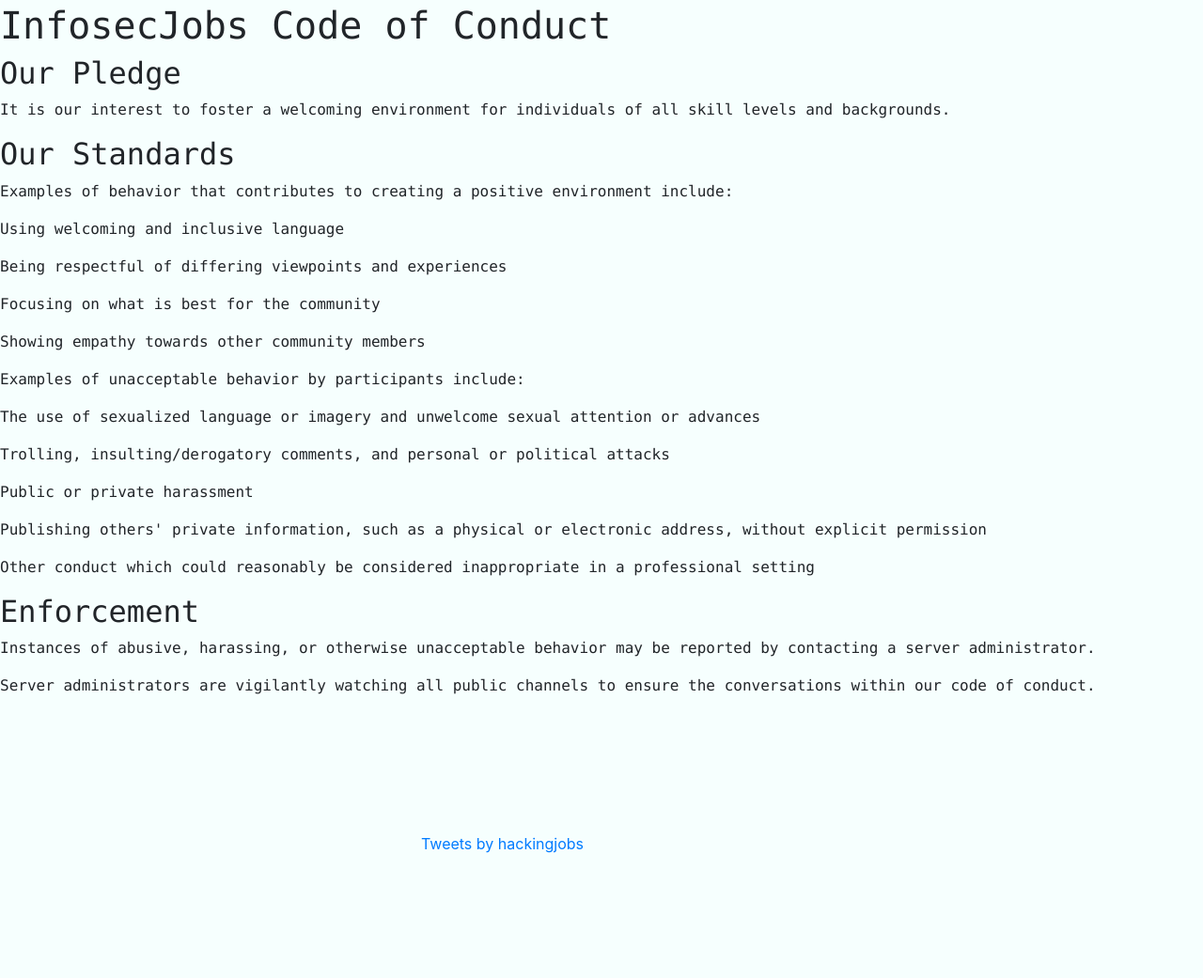
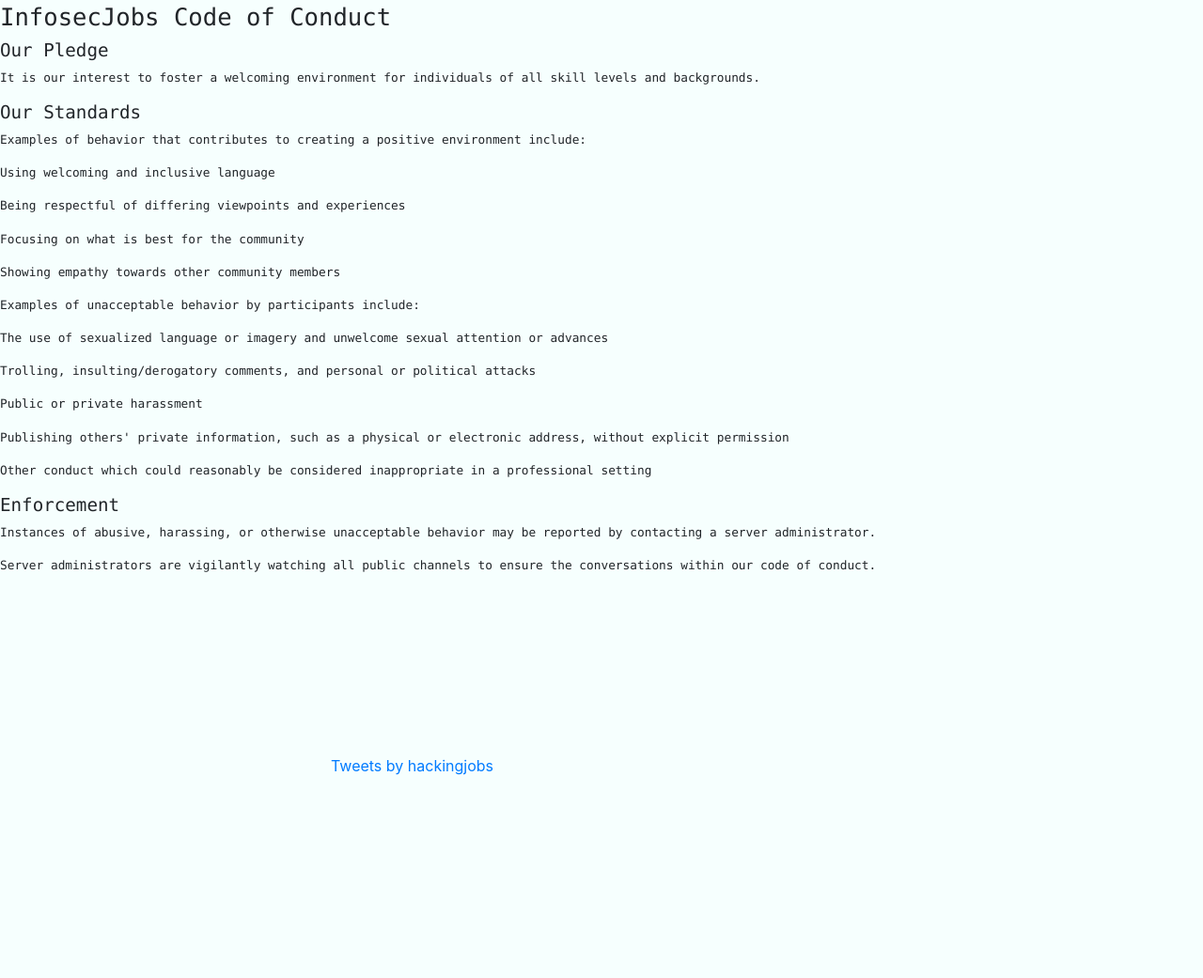
Before and after one commit to jck4/jck4.github.io, a plain HTML site: page index.html in a window 1280 px wide. Shown: the part 861-1902 px from the top of the page at 94% size. Drawn offline with nearby package versions, Linux system fonts and the light colour scheme.

Commit message:
padding fix

```diff
--- a/index.html
+++ b/index.html
@@ -27,15 +27,15 @@
 
 <a name="home"></a>
 
-<div class="bgimg" style="height:calc(100vh-65px)">
+<div class="bgimg" style="height:100vh ">
 
   <div class = "center tc center-div" >
 
-    <p class="code white center" style="font-size: 9vh;  ">InfosecJobs</p>
+    <p class="code white center" style="font-size: 4vw;  ">InfosecJobs</p>
 
-    <p class="code white center" style="font-size: 4vh;">Network your way into your dream job today</p>
+    <p class="code white center" style="font-size: 2vw;">Network your way into your dream job today</p>
 
-    <button class="button center" style="width: 30vh" window.open('https://google.com','_blank')"> Join our Discord server now!</button>
+    <button class="button center" style="width: 30vw" window.open('https://google.com','_blank')"> Join our Discord server now!</button>
 
   </div>
 
@@ -44,30 +44,30 @@
 
 <a name="conduct"></a>
 
-<div class="bg-washed-blue" style="height:calc(100vh-65px)">
+<div class="bg-washed-blue" style="height:100vh">
   <div class="pt5">
 
-  <h1 class="code">InfosecJobs Code of Conduct</h1>
-  <h2 class="code" style="font-size: 3h;">Our Pledge</h2>
-    <p class="code" style="font-size: 2vh;">It is our interest to foster a welcoming environment for individuals of all skill levels and backgrounds.</p>
+  <h1 class="code" style="font-size: 2vw;">InfosecJobs Code of Conduct</h1>
+  <h2 class="code" style="font-size: 1.5vw;">Our Pledge</h1>
+    <p class="code" style="font-size: 1vw;">It is our interest to foster a welcoming environment for individuals of all skill levels and backgrounds.</p>
 
-  <h2 class="code" style="font-size: 3h;">Our Standards</h2>
-    <p class="code" style="font-size: 2vh;">Examples of behavior that contributes to creating a positive environment include:</p>
-    <p class="code" style="font-size: 2vh;">Using welcoming and inclusive language</p>
-    <p class="code" style="font-size: 2vh;">Being respectful of differing viewpoints and experiences</p>
-    <p class="code" style="font-size: 2vh;">Focusing on what is best for the community</p>
-    <p class="code" style="font-size: 2vh;">Showing empathy towards other community members</p>
-    <p class="code" style="font-size: 2vh;">Examples of unacceptable behavior by participants include:</p>
-    <p class="code" style="font-size: 2vh;">The use of sexualized language or imagery and unwelcome sexual attention or advances</p>
-    <p class="code" style="font-size: 2vh;">Trolling, insulting/derogatory comments, and personal or political attacks</p>
-    <p class="code" style="font-size: 2vh;">Public or private harassment</p>
-    <p class="code" style="font-size: 2vh;">Publishing others' private information, such as a physical or electronic address, without explicit permission</p>
-    <p class="code" style="font-size: 2vh;">Other conduct which could reasonably be considered inappropriate in a professional setting</p>
+  <h2 class="code" style="font-size: 1.5vw;">Our Standards</h2>
+    <p class="code" style="font-size: 1vw;">Examples of behavior that contributes to creating a positive environment include:</p>
+    <p class="code" style="font-size: 1vw;">Using welcoming and inclusive language</p>
+    <p class="code" style="font-size: 1vw;">Being respectful of differing viewpoints and experiences</p>
+    <p class="code" style="font-size: 1vw;">Focusing on what is best for the community</p>
+    <p class="code" style="font-size: 1vw;">Showing empathy towards other community members</p>
+    <p class="code" style="font-size: 1vw;">Examples of unacceptable behavior by participants include:</p>
+    <p class="code" style="font-size: 1vw;">The use of sexualized language or imagery and unwelcome sexual attention or advances</p>
+    <p class="code" style="font-size: 1vw;">Trolling, insulting/derogatory comments, and personal or political attacks</p>
+    <p class="code" style="font-size: 1vw;">Public or private harassment</p>
+    <p class="code" style="font-size: 1vw;">Publishing others' private information, such as a physical or electronic address, without explicit permission</p>
+    <p class="code" style="font-size: 1vw;">Other conduct which could reasonably be considered inappropriate in a professional setting</p>
 
-  <h2 class="code" style="font-size: 3h;">Enforcement</h2>
+  <h2 class="code" style="font-size: 1.5vw;">Enforcement</h2>
 
-    <p class="code" style="font-size: 2vh;">Instances of abusive, harassing, or otherwise unacceptable behavior may be reported by contacting a server administrator. </p>
-    <p class="code" style="font-size: 2vh;">Server administrators are vigilantly watching all public channels to ensure the conversations within our code of conduct.</p>
+    <p class="code" style="font-size: 1vw;">Instances of abusive, harassing, or otherwise unacceptable behavior may be reported by contacting a server administrator. </p>
+    <p class="code" style="font-size: 1vw;">Server administrators are vigilantly watching all public channels to ensure the conversations within our code of conduct.</p>
 
   </div>
 
@@ -77,9 +77,9 @@
 
 <a name="twitter"></a>
 
-<div style="height:100vh">
+<div class="pa5" style="height:100vh">
 
-<div class="center pa6">
+<div class="center">
   <a class="twitter-timeline" data-theme="dark" data-chrome="noborders noscrollbar"href="https://twitter.com/hackingjobs?ref_src=twsrc%5Etfw">Tweets by hackingjobs</a> <script async src="https://platform.twitter.com/widgets.js" charset="utf-8"></script>
 </div>
 
```
